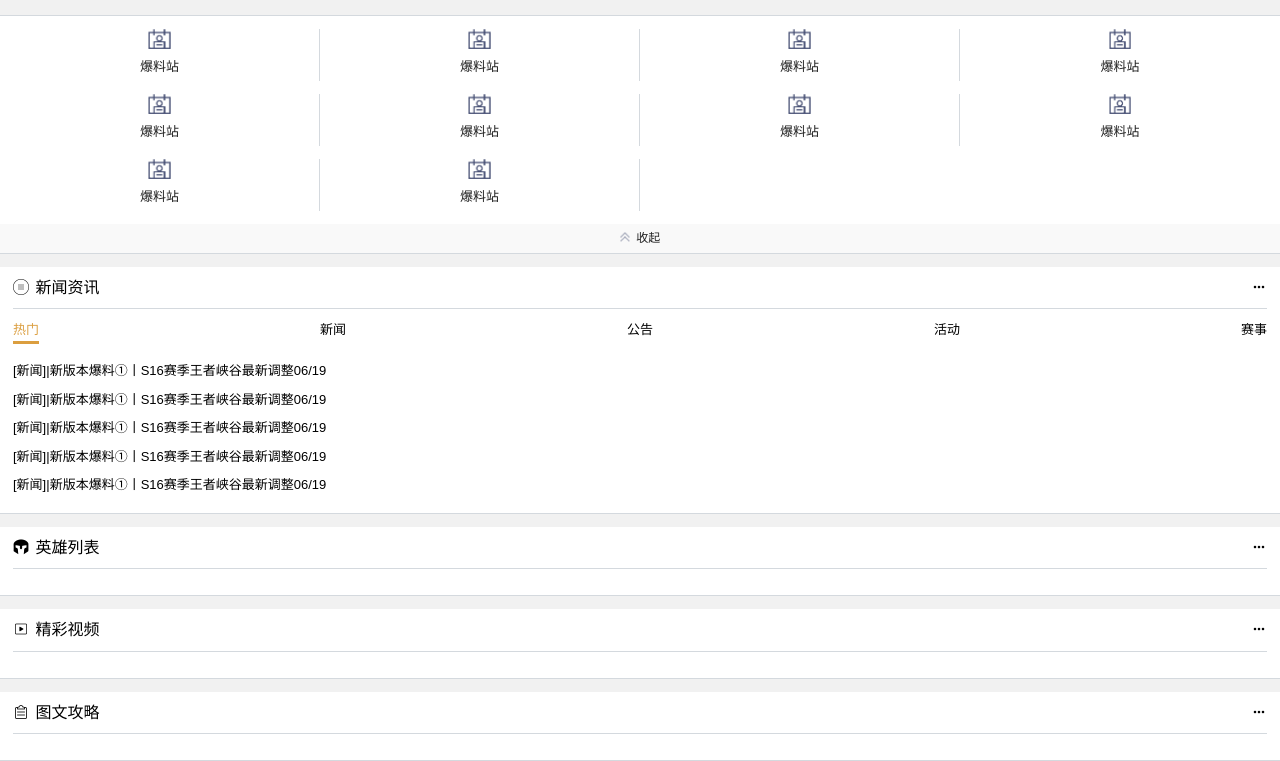
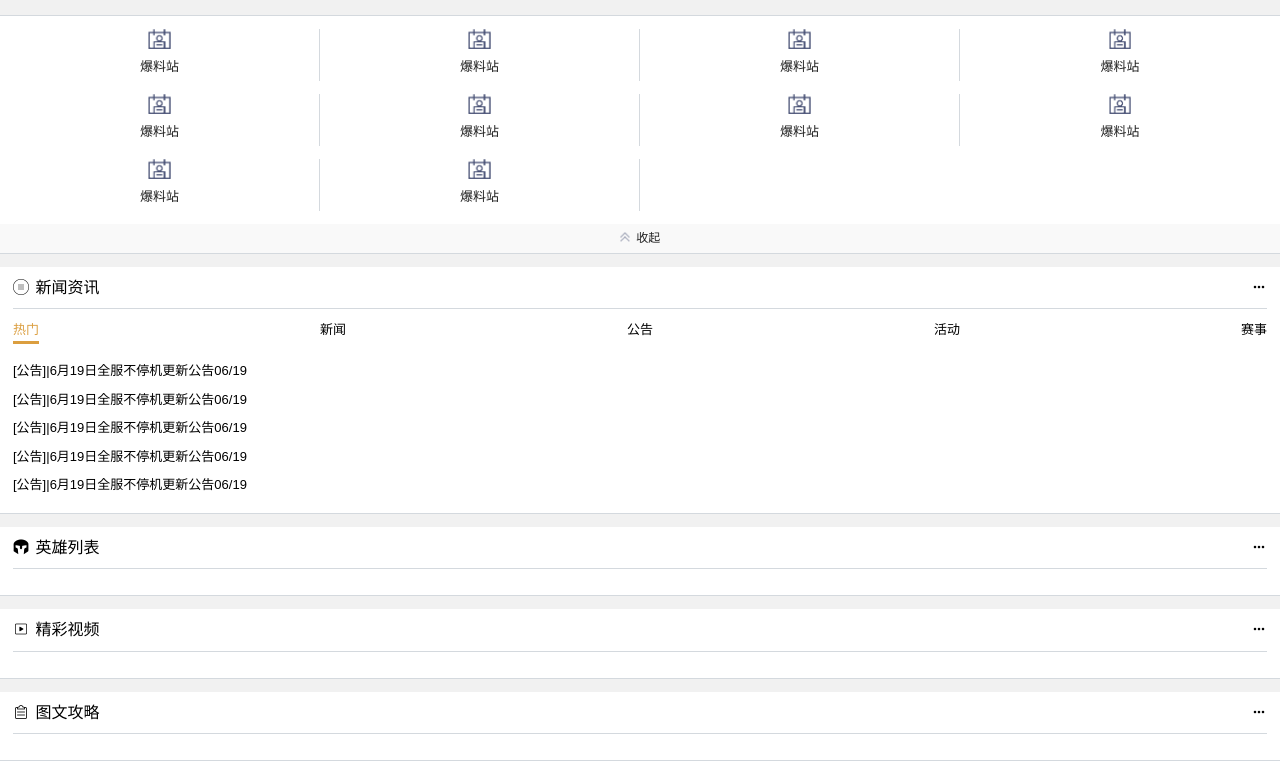
Before and after one commit to bradyCC/Full-Stack, a Vue app in the folder web/: page / in a window 1280 px wide. Shown: the part 634-1395 px from the top of the page. Built offline with nearby package versions, Linux system fonts and the light colour scheme.

Commit message:
卡片列表组件封装完成

```diff
--- a/web/src/components/Card.vue
+++ b/web/src/components/Card.vue
@@ -15,8 +15,8 @@
 export default {
   name: 'Card',
   props: {
+    icon: { type: String, required: true },
     title: { type: String, required: true },
-    icon: { type: String, required: true },
   },
   data () {
     return {
--- /dev/null
+++ b/web/src/components/CardList.vue
@@ -0,0 +1,38 @@
+<template>
+  <div class="">
+    <MyCard :icon="icon" :title="title" :categories="categories">
+      <div class="nav jc-between">
+        <div class="nav-item" :class="{active: active == index}" v-for="(category, index) in categories" :key="index" @click="active = index">
+          <div class="nav-link">{{category.name}}</div>
+        </div>
+      </div>
+      <div class="pt-3">
+        <swiper>
+          <swiper-slide v-for="(category, index) in categories" :key="index">
+            <slot name="items" :category="category"></slot>
+          </swiper-slide>
+        </swiper>
+      </div>
+    </MyCard>
+  </div>
+</template>
+
+<script>
+  export default {
+    name: 'CardList',
+    props: {
+      icon: { type: String, required: true },
+      title: { type: String, required: true },
+      categories: { type: Array, required: true },
+    },
+    data () {
+      return {
+        active: 0,
+      }
+    }
+  }
+</script>
+
+<style scoped>
+
+</style>
--- a/web/src/main.js
+++ b/web/src/main.js
@@ -12,7 +12,9 @@
 Vue.use(VueAwesomeSwiper, /* { default global options } */)
 
 import Card from './components/Card'
-Vue.component('MyCard', Card)
+Vue.component('MyCard', Card, )
+import CardList from './components/CardList'
+Vue.component('MyCardList', CardList)
 
 
 new Vue({
--- a/web/src/views/Home.vue
+++ b/web/src/views/Home.vue
@@ -34,44 +34,21 @@
     </div>
     <!-- end of nav-icons -->
 
-    <MyCard icon="Menu" title="新闻资讯">
-      <div class="nav jc-between">
-        <div class="nav-item active">
-          <div class="nav-link">热门</div>
+    <MyCardList icon="Menu" title="新闻资讯" :categories="newsCats">
+      <!-- 具名插槽 -->
+      <template #items="{category}">
+        <div class="py-2" v-for="(news, index) in category.newsList" :key="index">
+          <span>[{{news.categoryName}}]</span>
+          <span>|</span>
+          <span>{{news.title}}</span>
+          <span>{{news.date}}</span>
         </div>
-        <div class="nav-item">
-          <div class="nav-link">新闻</div>
-        </div>
-        <div class="nav-item">
-          <div class="nav-link">公告</div>
-        </div>
-        <div class="nav-item">
-          <div class="nav-link">活动</div>
-        </div>
-        <div class="nav-item">
-          <div class="nav-link">赛事</div>
-        </div>
-      </div>
-      <div class="pt-3">
-        <swiper>
-          <swiper-slide v-for="m in 5" :key="m">
-            <div class="py-2" v-for="n in 5" :key="n">
-              <span>[新闻]</span>
-              <span>|</span>
-              <span>新版本爆料①丨S16赛季王者峡谷最新调整</span>
-              <span>06/19</span>
-            </div>
-          </swiper-slide>
-        </swiper>
-      </div>
-    </MyCard>
+      </template>
+    </MyCardList>
 
     <MyCard icon="card-hero" title="英雄列表"></MyCard>
-
     <MyCard icon="video-" title="精彩视频"></MyCard>
-
     <MyCard icon="text1" title="图文攻略"></MyCard>
-
   </div>
 </template>
 
@@ -104,7 +81,49 @@
         // onTransitionStart(swiper){
         //   console.log(swiper)
         // }
-      }
+      },
+      newsCats: [
+        {
+          name: '热门',
+          newsList: new Array(5).fill({}).map(() => ({
+            categoryName: '公告',
+            title: '6月19日全服不停机更新公告',
+            date: '06/19',
+          })),
+        },
+        {
+          name: '新闻',
+          newsList: new Array(5).fill({}).map(() => ({
+            categoryName: '新闻',
+            title: '6月19日全服不停机更新公告',
+            date: '06/19',
+          })),
+        },
+        {
+          name: '公告',
+          newsList: new Array(5).fill({}).map(() => ({
+            categoryName: '公告',
+            title: '6月19日全服不停机更新公告',
+            date: '06/19',
+          })),
+        },
+        {
+          name: '活动',
+          newsList: new Array(5).fill({}).map(() => ({
+            categoryName: '活动',
+            title: '6月19日全服不停机更新公告',
+            date: '06/19',
+          })),
+        },
+        {
+          name: '赛事',
+          newsList: new Array(5).fill({}).map(() => ({
+            categoryName: '赛事',
+            title: '6月19日全服不停机更新公告',
+            date: '06/19',
+          })),
+        },
+      ],
     }
   },
   computed: {
```
